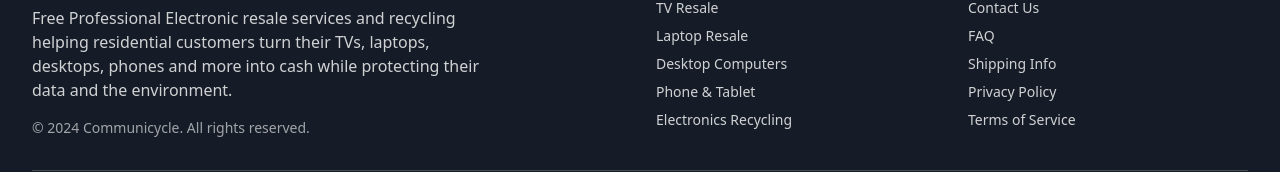
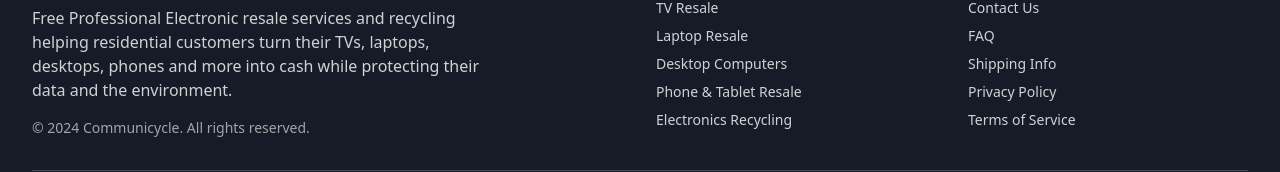
Before and after one commit to Communicycle/communicycle, a React (Vite) app: page / in a window 1280 px wide. Shown: the part 2849-3021 px from the top of the page. Built offline with nearby package versions, Linux system fonts and the light colour scheme.

Commit message:
Visual edit in Lovable
Edited UI in Lovable

```diff
--- a/src/components/Footer.tsx
+++ b/src/components/Footer.tsx
@@ -23,7 +23,7 @@ const Footer = () => {
               <li>TV Resale</li>
               <li>Laptop Resale</li>
               <li>Desktop Computers</li>
-              <li>Phone & Tablet</li>
+              <li>Phone & Tablet Resale</li>
               <li>Electronics Recycling</li>
             </ul>
           </div>
```
